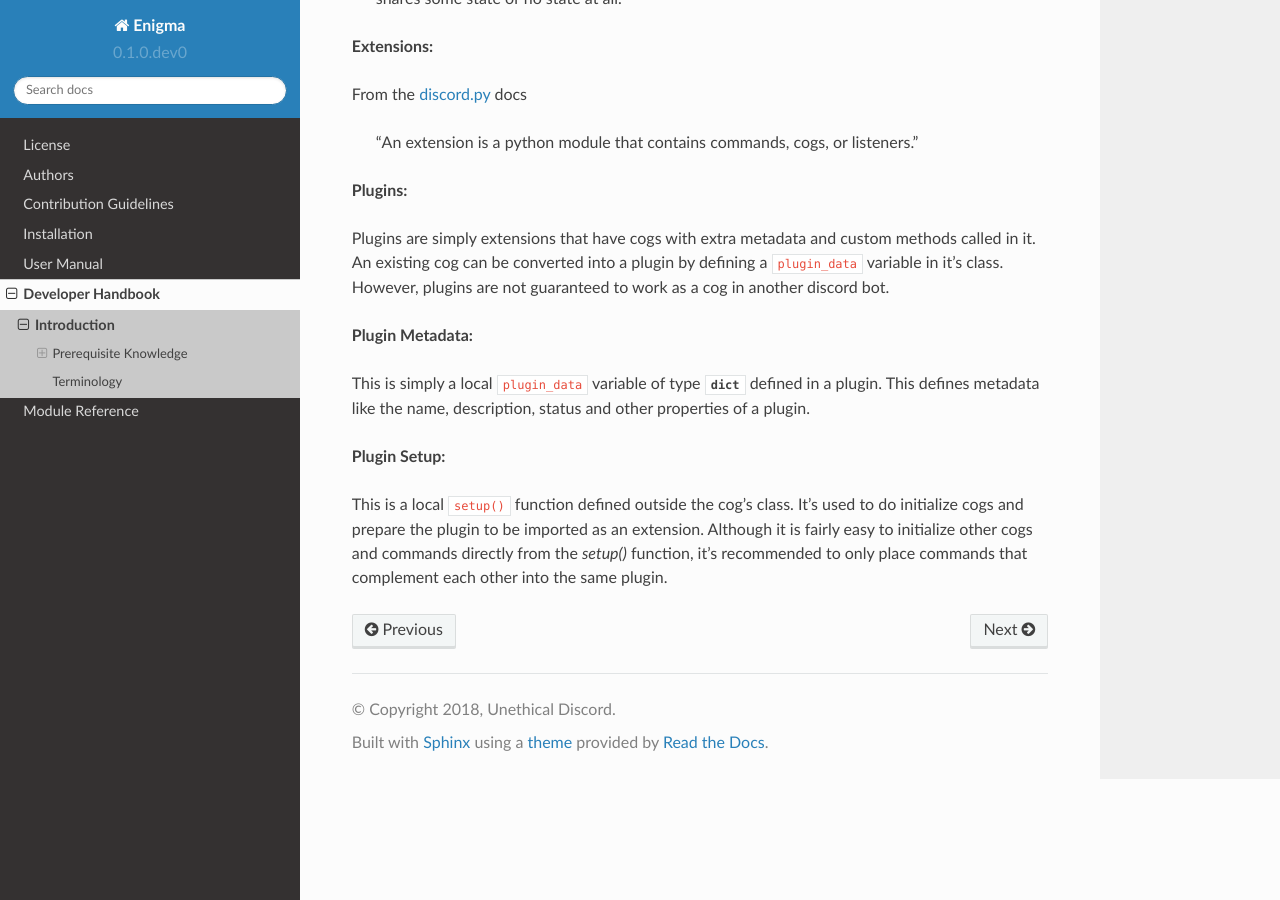
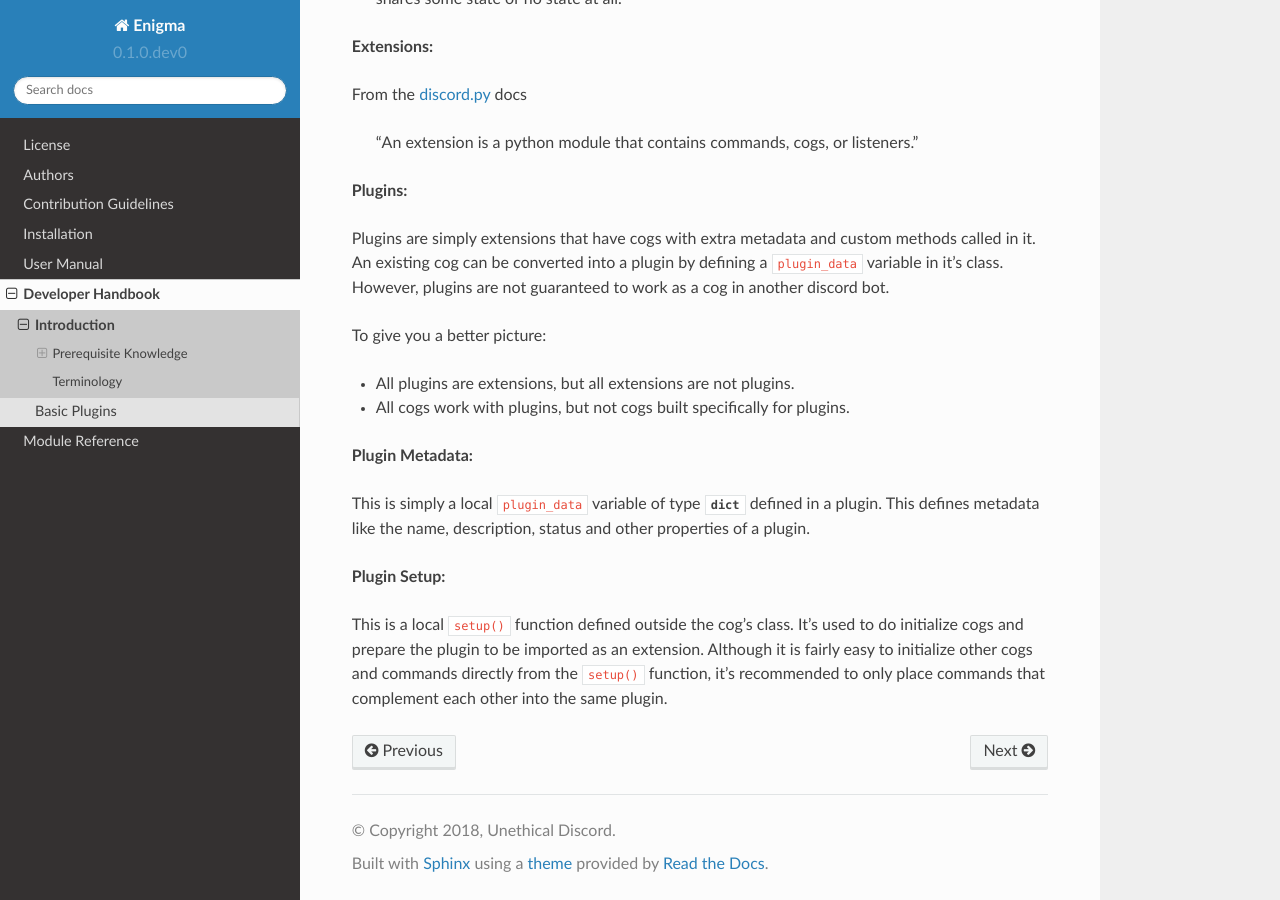
Before and after one commit to OpenDebates/Erin, a Sphinx documentation site: the page built from docs/handbook/introduction.rst, in a window 1280 px wide and 900 px high, scrolled down 866 px. Built offline with Sphinx 7.4.7 and the Read the Docs theme 2.0.0, drawn with Linux system fonts in a browser that asks for light colours.

Commit message:
Add basic tutorial structure

```diff
--- a/docs/handbook/index.rst
+++ b/docs/handbook/index.rst
@@ -8,3 +8,4 @@ Developer Handbook
    :maxdepth: 2
 
    Introduction <introduction>
+   Basic Plugins <basics>
--- a/docs/handbook/introduction.rst
+++ b/docs/handbook/introduction.rst
@@ -49,6 +49,11 @@ From the discord.py_ docs
 Plugins are simply extensions that have cogs with extra metadata and custom methods called in it. An existing cog can be converted into a plugin by defining a ``plugin_data`` variable in it's class.
 However, plugins are not guaranteed to work as a cog in another discord bot.
 
+To give you a better picture:
+
+- All plugins are extensions, but all extensions are not plugins.
+- All cogs work with plugins, but not cogs built specifically for plugins.
+
 **Plugin Metadata:**
 
 This is simply a local ``plugin_data`` variable of type :obj:`dict` defined in a plugin. This defines metadata like the name, description, status and other properties of a plugin.
@@ -56,4 +61,4 @@ This is simply a local ``plugin_data`` variable of type :obj:`dict` defined in a
 **Plugin Setup:**
 
 This is a local ``setup()`` function defined outside the cog's class. It's used to do initialize cogs and prepare the plugin to be imported as an extension.
-Although it is fairly easy to initialize other cogs and commands directly from the `setup()` function, it's recommended to only place commands that complement each other into the same plugin.
+Although it is fairly easy to initialize other cogs and commands directly from the ``setup()`` function, it's recommended to only place commands that complement each other into the same plugin.
```
Also changed, not shown: docs/handbook/basics.rst (added, +12 -0 lines).
